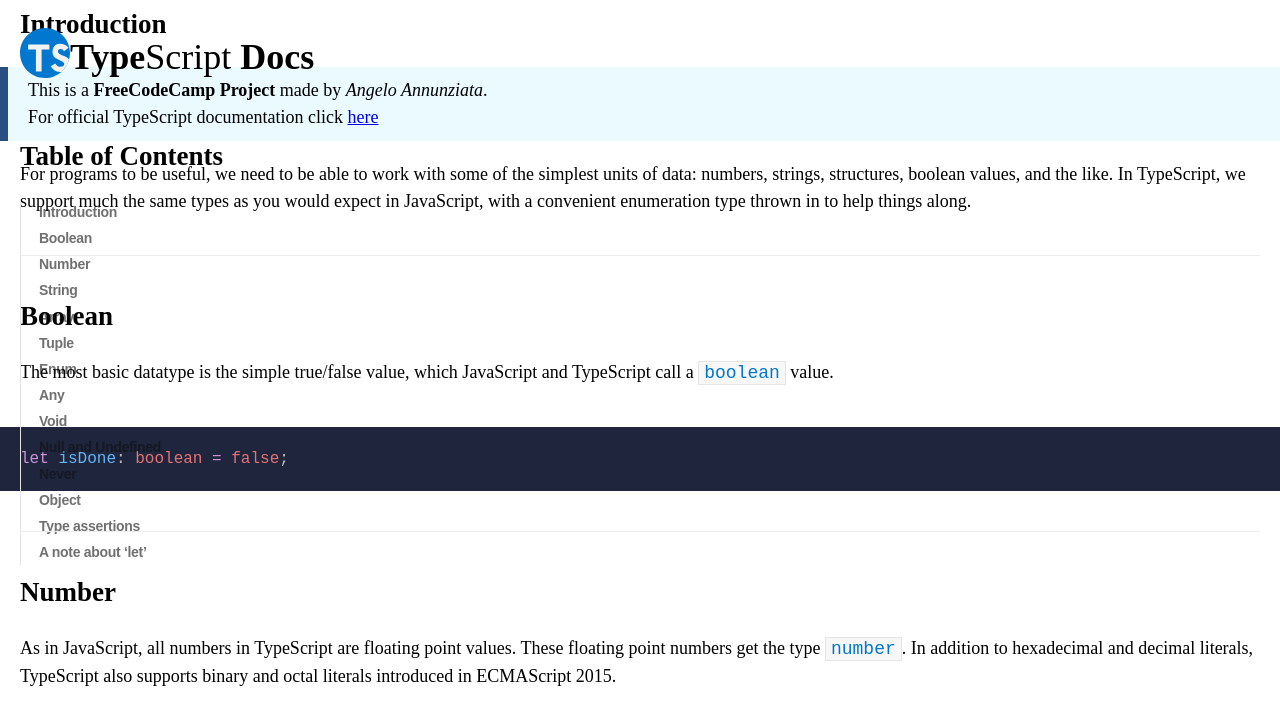
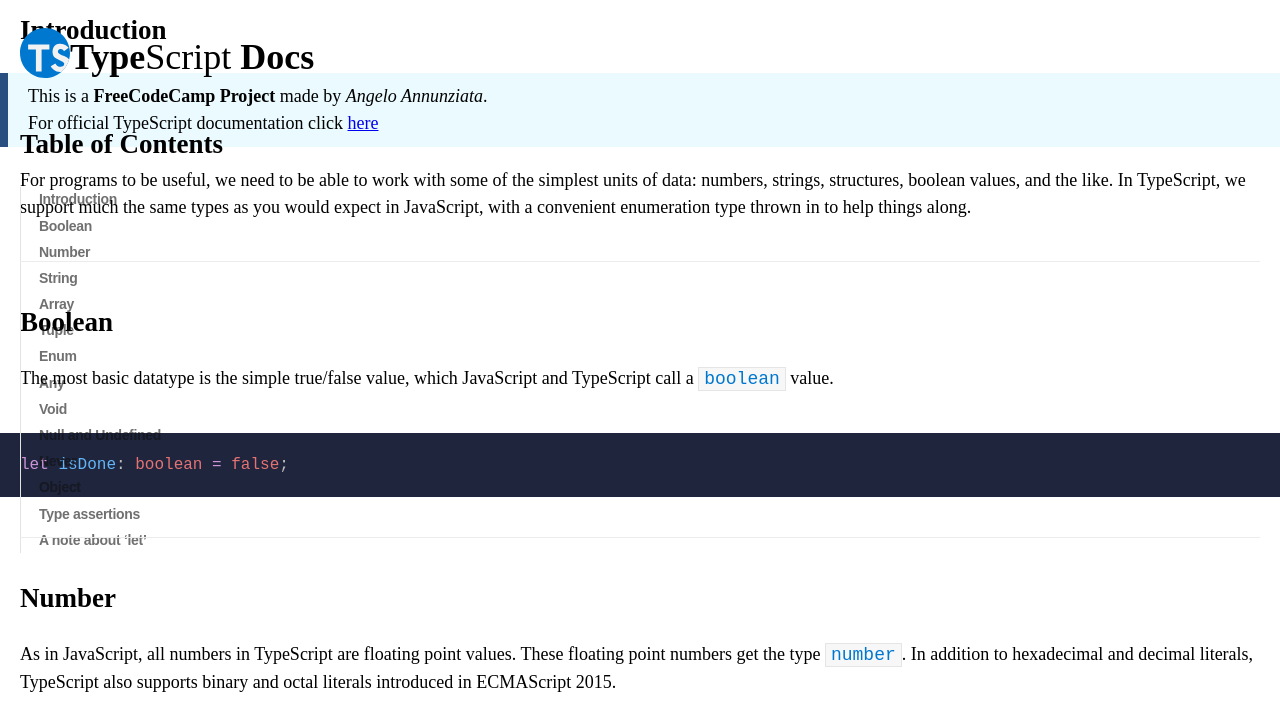
Before and after one commit to ild0tt0re/fcc_technical-documentation-page, a plain HTML site: page index.html in a window 1280 px wide. Shown: the top 727 px of the page. Drawn offline with Linux system fonts and the light colour scheme.

Commit message:
fix table of contents anchor space

```diff
--- a/src/style.css
+++ b/src/style.css
@@ -1,6 +1,6 @@
 :root {
   --mobile-margin: 20px;
-  --main-section-anchor-space: 4px;
+  --main-section-anchor-space: 10px;
   --main-section-separator-space: 40px;
 
   --main-color: #294e80;
@@ -35,11 +35,13 @@
   font-weight: 100;
 }
 
-.main-section {
+.main-section,
+#Table_of_Contents {
   padding-top: var(--main-section-anchor-space);
 }
 
-.main-section h2 {
+.main-section h2,
+#Table_of_Contents h2 {
   margin-top: 0;
 }
 
@@ -47,7 +49,8 @@
   content: "";
   display: block;
   position: relative;
-  margin: var(--main-section-separator-space) 20px calc(var(--main-section-separator-space) - var(--main-section-anchor-space));
+  margin: var(--main-section-separator-space) 20px
+    calc(var(--main-section-separator-space) - var(--main-section-anchor-space));
   border-bottom: 1px solid #ececec;
 }
 
```
